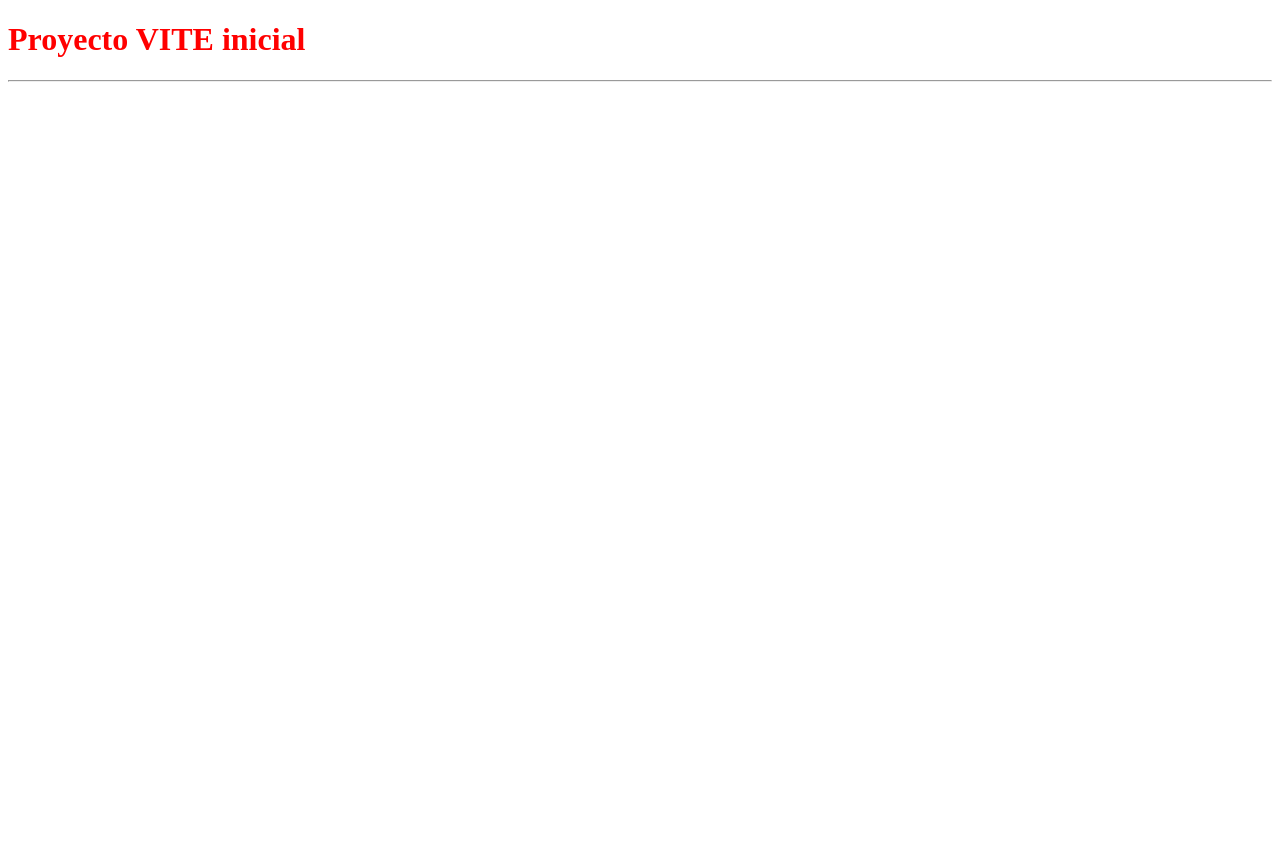
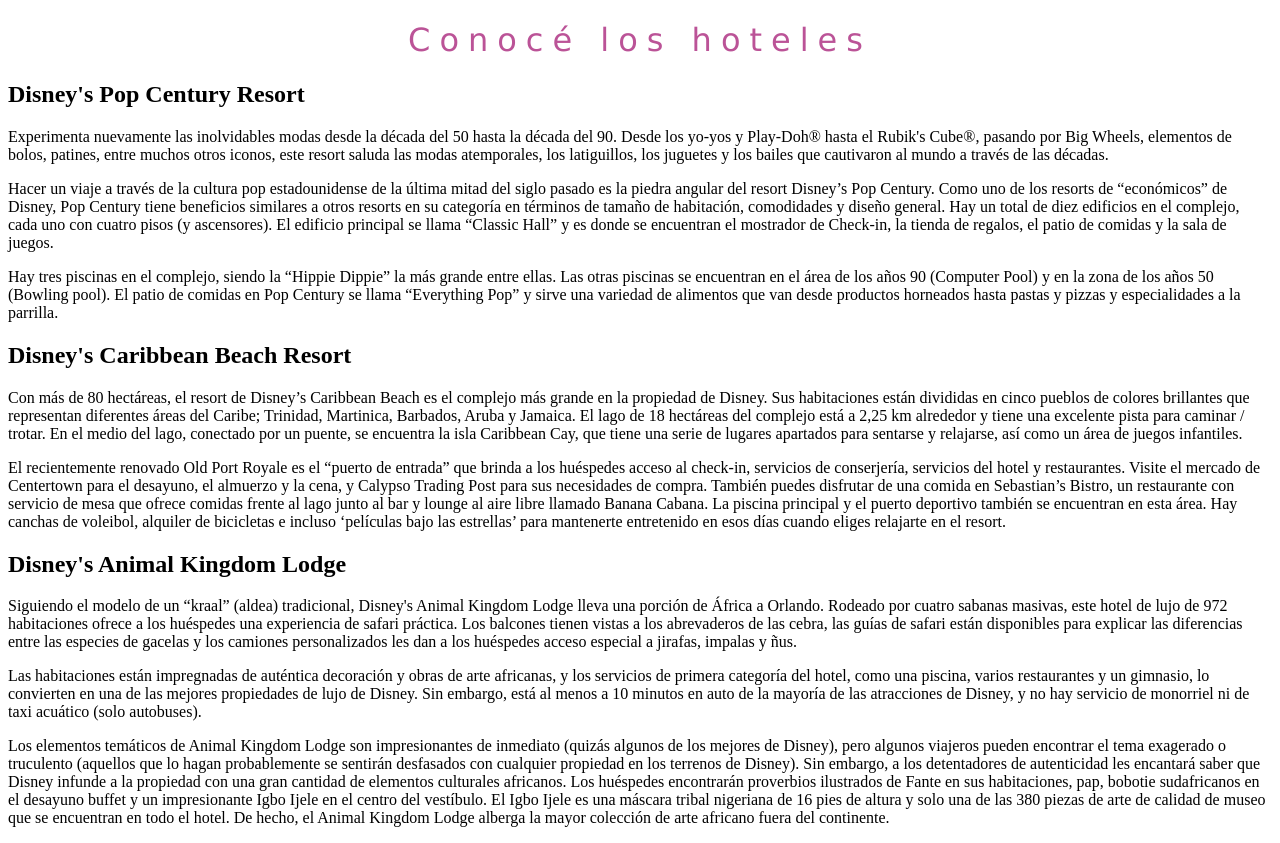
Before and after one commit to ianfranfn/Desafio.01-ejercicio.3, a website built with Vite: page index.html in a window 1280 px wide. Before the commit the page ends 800 px from the top, so only its background shows below. Built offline with nearby package versions, Linux system fonts and the light colour scheme.

Commit message:
se añaden los títulos, subtítulos y párrafos, asi como sus formatos CSS

```diff
--- a/index.html
+++ b/index.html
@@ -2,18 +2,69 @@
 <html lang="es">
   <head>
     <meta charset="UTF-8" />
-    <title>Vite App</title>
+    <title>Habitaciones</title>
   </head>
   <body>
-    <h1>Proyecto VITE inicial</h1>
-    <hr>
+    <h1>Conocé los hoteles</h1>
 
+    <h2>Disney's Pop Century Resort</h2>
 
-    <!-- Código del proyecto -->
-    <!-- Código del proyecto -->
-    <!-- Código del proyecto -->
-    <!-- Código del proyecto -->
-    <!-- Código del proyecto -->
+    <p>Experimenta nuevamente las inolvidables modas desde la década del 50 hasta la década del 90. Desde los yo-yos y
+      Play-Doh® hasta el Rubik's Cube®, pasando por Big Wheels, elementos de bolos, patines, entre muchos otros iconos,
+      este resort saluda las modas atemporales, los latiguillos, los juguetes y los bailes que cautivaron al mundo a
+      través de las décadas.</p>
+
+      <p>Hacer un viaje a través de la cultura pop estadounidense de la última mitad del siglo pasado es la piedra angular del
+        resort Disney’s Pop Century. Como uno de los resorts de “económicos” de Disney, Pop Century tiene beneficios similares a
+        otros resorts en su categoría en términos de tamaño de habitación, comodidades y diseño general. Hay un total de diez
+        edificios en el complejo, cada uno con cuatro pisos (y ascensores). El edificio principal se llama “Classic Hall” y es
+        donde se encuentran el mostrador de Check-in, la tienda de regalos, el patio de comidas y la sala de juegos.</p>
+
+      <p>Hay tres piscinas en el complejo, siendo la “Hippie Dippie” la más grande entre ellas. Las otras piscinas se encuentran
+        en el área de los años 90 (Computer Pool) y en la zona de los años 50 (Bowling pool). El patio de comidas en Pop
+        Century se llama “Everything Pop” y sirve una variedad de alimentos que van desde productos horneados hasta pastas y
+        pizzas y especialidades a la parrilla.</p>
+
+        <h2>Disney's Caribbean Beach Resort</h2>
+
+      <p>Con más de 80 hectáreas, el resort de Disney’s Caribbean Beach es el complejo más grande en la propiedad de Disney. Sus
+        habitaciones están divididas en cinco pueblos de colores brillantes que representan diferentes áreas del Caribe;
+        Trinidad, Martinica, Barbados, Aruba y Jamaica. El lago de 18 hectáreas del complejo está a 2,25 km alrededor y tiene una
+        excelente pista para caminar / trotar. En el medio del lago, conectado por un puente, se encuentra la isla Caribbean
+        Cay, que tiene una serie de lugares apartados para sentarse y relajarse, así como un área de juegos infantiles.
+        </p>
+
+      <p>El recientemente renovado Old Port Royale es el “puerto de entrada” que brinda a los huéspedes acceso al check-in,
+        servicios de conserjería, servicios del hotel y restaurantes. Visite el mercado de Centertown para el desayuno, el
+        almuerzo y la cena, y Calypso Trading Post para sus necesidades de compra. También puedes disfrutar de una comida en
+        Sebastian’s Bistro, un restaurante con servicio de mesa que ofrece comidas frente al lago junto al bar y lounge al aire
+        libre llamado Banana Cabana. La piscina principal y el puerto deportivo también se encuentran en esta área. Hay canchas
+        de voleibol, alquiler de bicicletas e incluso ‘películas bajo las estrellas’ para mantenerte entretenido en esos días
+        cuando eliges relajarte en el resort.
+        </p>
+
+        <h2>Disney's Animal Kingdom Lodge</h2>
+
+      <p>Siguiendo el modelo de un “kraal” (aldea) tradicional, Disney's Animal Kingdom Lodge lleva una porción de África a
+        Orlando. Rodeado por cuatro sabanas masivas, este hotel de lujo de 972 habitaciones ofrece a los huéspedes una
+        experiencia de safari práctica. Los balcones tienen vistas a los abrevaderos de las cebra, las guías de safari están
+        disponibles para explicar las diferencias entre las especies de gacelas y los camiones personalizados les dan a los
+        huéspedes acceso especial a jirafas, impalas y ñus.</p>
+
+        <p>Las habitaciones están impregnadas de auténtica decoración y obras
+          de arte africanas, y los servicios de primera categoría del hotel, como una piscina, varios restaurantes y un gimnasio,
+          lo convierten en una de las mejores propiedades de lujo de Disney. Sin embargo, está al menos a 10 minutos en auto
+          de la mayoría de las atracciones de Disney, y no hay servicio de monorriel ni de taxi acuático (solo autobuses).</p>
+
+          <p>Los elementos temáticos de Animal Kingdom Lodge son impresionantes de inmediato (quizás algunos de los mejores de
+            Disney), pero algunos viajeros pueden encontrar el tema exagerado o truculento (aquellos que lo hagan probablemente se
+            sentirán desfasados con cualquier propiedad en los terrenos de Disney). Sin embargo, a los detentadores de autenticidad
+            les encantará saber que Disney infunde a la propiedad con una gran cantidad de elementos culturales africanos. Los
+            huéspedes encontrarán proverbios ilustrados de Fante en sus habitaciones, pap, bobotie sudafricanos en el desayuno
+            buffet y un impresionante Igbo Ijele en el centro del vestíbulo. El Igbo Ijele es una máscara tribal nigeriana de 16
+            pies de altura y solo una de las 380 piezas de arte de calidad de museo que se encuentran en todo el hotel. De hecho, el
+            Animal Kingdom Lodge alberga la mayor colección de arte africano fuera del continente.</p>
+
 
     <script type="module" src="/main.js"></script>
   </body>
--- a/style.css
+++ b/style.css
@@ -1,9 +1,7 @@
-/* Agrego algun estilo a mi proyecto */
-/* Agrego algun estilo a mi proyecto */
-/* Agrego algun estilo a mi proyecto */
-/* Agrego algun estilo a mi proyecto */
-/* Agrego algun estilo a mi proyecto */
-
 h1 {
-    color: red;
+    text-align: center;
+    font-family: 'Lucida Sans', 'Lucida Sans Regular', 'Lucida Grande', 'Lucida Sans Unicode', Geneva, Verdana, sans-serif;
+    color: rgb(187, 83, 151);
+    letter-spacing: 9px;
+    font-weight: 100;
 }
```
Also changed, not shown: README.md.
